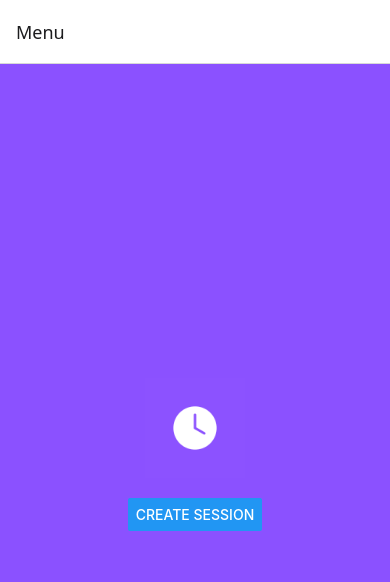
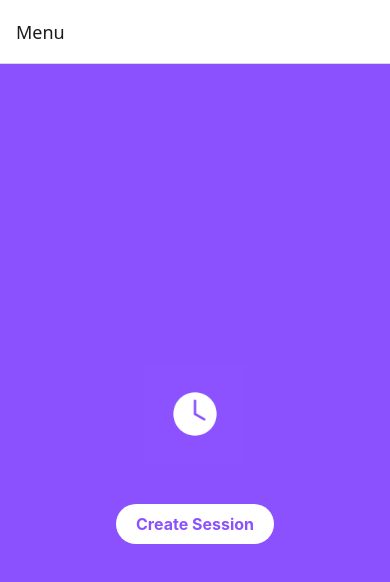
Before and after one commit to christianmarrtinez/pomodoro-app, a React Native app: screen / in a window 390 px wide. Shown: the top 582 px of the page. Built offline with nearby package versions, Linux system fonts and the light colour scheme.

Commit message:
Add buttons to Menu and Timer screens

```diff
--- a/screens/MenuScreen.js
+++ b/screens/MenuScreen.js
@@ -1,13 +1,15 @@
 import React from 'react';
-import { View, Button, Image, StyleSheet } from 'react-native';
+import { View, Text, Image, StyleSheet, TouchableOpacity } from 'react-native';
 
 const MenuScreen = ({ navigation }) => (
   <View style={styles.menuContainer}>
     <Image source={require('../assets/icon.png')} style={styles.icon} />
-    <Button
-      title="Create Session"
+    <TouchableOpacity
+      style={styles.customButton}
       onPress={() => navigation.navigate('CreateSession')}
-    />
+    >
+      <Text style={styles.customButtonText}>Create Session</Text>
+    </TouchableOpacity>
   </View>
 );
 
@@ -16,13 +18,26 @@ const styles = StyleSheet.create({
     flex: 1,
     justifyContent: 'center',
     alignItems: 'center',
-    backgroundColor: "#8b51ff",
+    backgroundColor: '#8b51ff',
   },
   icon: {
     width: 100,
     height: 100,
     marginBottom: 20,
   },
+  customButton: {
+    backgroundColor: '#fff', // White background for the button
+    borderRadius: 25, // Oval shape
+    paddingVertical: 10,
+    paddingHorizontal: 20,
+    marginTop: 20,
+  },
+  customButtonText: {
+    color: '#8b51ff', // Purple text color
+    fontSize: 16,
+    fontWeight: 'bold',
+    textAlign: 'center',
+  },
 });
 
 export default MenuScreen;
--- a/screens/TimerScreen.js
+++ b/screens/TimerScreen.js
@@ -1,21 +1,20 @@
 import React from 'react';
-import { StyleSheet, Text, View, Button } from 'react-native';
+import { StyleSheet, Text, View, TouchableOpacity } from 'react-native';
 import { vibrate } from '../utils';
 
 export default class TimerScreen extends React.Component {
   constructor(props) {
     super(props);
 
-    // Retrieve the initial study time and break time from navigation params
     const { route } = props;
     const { studyTime, breakTime } = route.params;
 
     this.state = {
-      time: studyTime, // Initialize with the selected study time
+      time: studyTime,
       timerRunning: false,
       timerLabel: 'Work Time',
-      studyTime, // Store study time for resetting
-      breakTime, // Store break time for switching
+      studyTime,
+      breakTime,
     };
 
     this.timer = null;
@@ -35,7 +34,7 @@ export default class TimerScreen extends React.Component {
     const { time } = this.state;
     if (time === 0) {
       this.toggleTimer();
-      vibrate(); // Trigger vibration when the timer hits 0
+      vibrate();
       this.switchTimer();
     } else {
       this.setState({ time: time - 1 });
@@ -45,9 +44,9 @@ export default class TimerScreen extends React.Component {
   switchTimer = () => {
     const { timerLabel, studyTime, breakTime } = this.state;
     if (timerLabel === 'Work Time') {
-      this.setState({ time: breakTime, timerLabel: 'Break Time' }); // Switch to break time
+      this.setState({ time: breakTime, timerLabel: 'Break Time' });
     } else {
-      this.setState({ time: studyTime, timerLabel: 'Work Time' }); // Switch back to study time
+      this.setState({ time: studyTime, timerLabel: 'Work Time' });
     }
   };
 
@@ -59,7 +58,6 @@ export default class TimerScreen extends React.Component {
 
   resetTimer = () => {
     const { timerLabel, studyTime, breakTime } = this.state;
-    // Reset to the initial study or break time based on the current label
     const resetTime = timerLabel === 'Work Time' ? studyTime : breakTime;
     this.setState({ time: resetTime, timerRunning: false });
     clearInterval(this.timer);
@@ -71,11 +69,19 @@ export default class TimerScreen extends React.Component {
       <View style={styles.container}>
         <Text style={styles.label}>{timerLabel}</Text>
         <Text style={styles.timer}>{this.formatTime(time)}</Text>
-        <Button
-          title={timerRunning ? 'Stop' : 'Start'}
-          onPress={this.toggleTimer}
-        />
-        <Button title="Reset" onPress={this.resetTimer} />
+        <View style={styles.buttonRow}>
+          <TouchableOpacity
+            style={styles.customButton}
+            onPress={this.toggleTimer}
+          >
+            <Text style={styles.customButtonText}>
+              {timerRunning ? 'Stop' : 'Start'}
+            </Text>
+          </TouchableOpacity>
+          <TouchableOpacity style={styles.customButton} onPress={this.resetTimer}>
+            <Text style={styles.customButtonText}>Reset</Text>
+          </TouchableOpacity>
+        </View>
       </View>
     );
   }
@@ -84,18 +90,37 @@ export default class TimerScreen extends React.Component {
 const styles = StyleSheet.create({
   container: {
     flex: 1,
-    backgroundColor: '#8b51ff', // Purple background
+    backgroundColor: '#8b51ff',
     alignItems: 'center',
     justifyContent: 'center',
   },
   label: {
     fontSize: 24,
     marginBottom: 20,
-    color: '#fff', // White text
+    color: '#fff',
   },
   timer: {
     fontSize: 48,
     fontWeight: 'bold',
-    color: '#fff', // White text
+    color: '#fff',
+  },
+  buttonRow: {
+    flexDirection: 'row',
+    justifyContent: 'space-around',
+    marginTop: 20,
+    width: '60%',
+  },
+  customButton: {
+    backgroundColor: '#fff',
+    borderRadius: 25,
+    paddingVertical: 10,
+    paddingHorizontal: 20,
+    marginHorizontal: 10,
+  },
+  customButtonText: {
+    color: '#8b51ff',
+    fontSize: 16,
+    fontWeight: 'bold',
+    textAlign: 'center',
   },
 });
```
